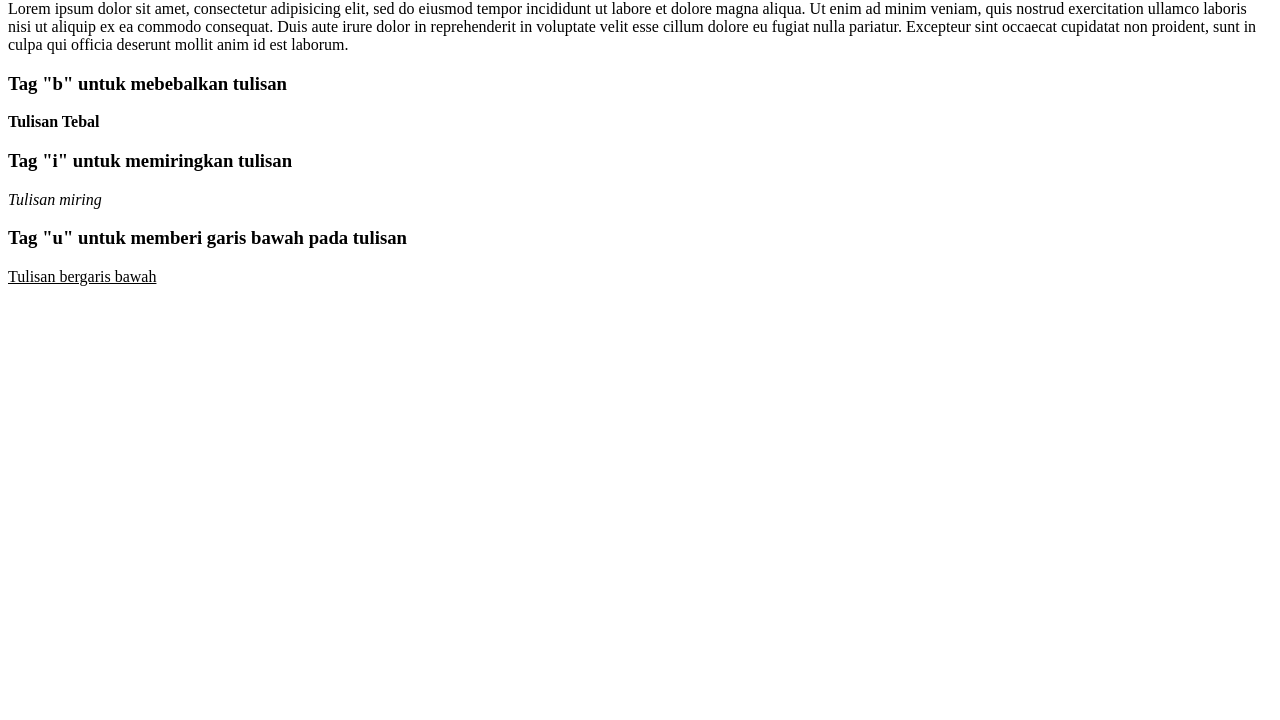
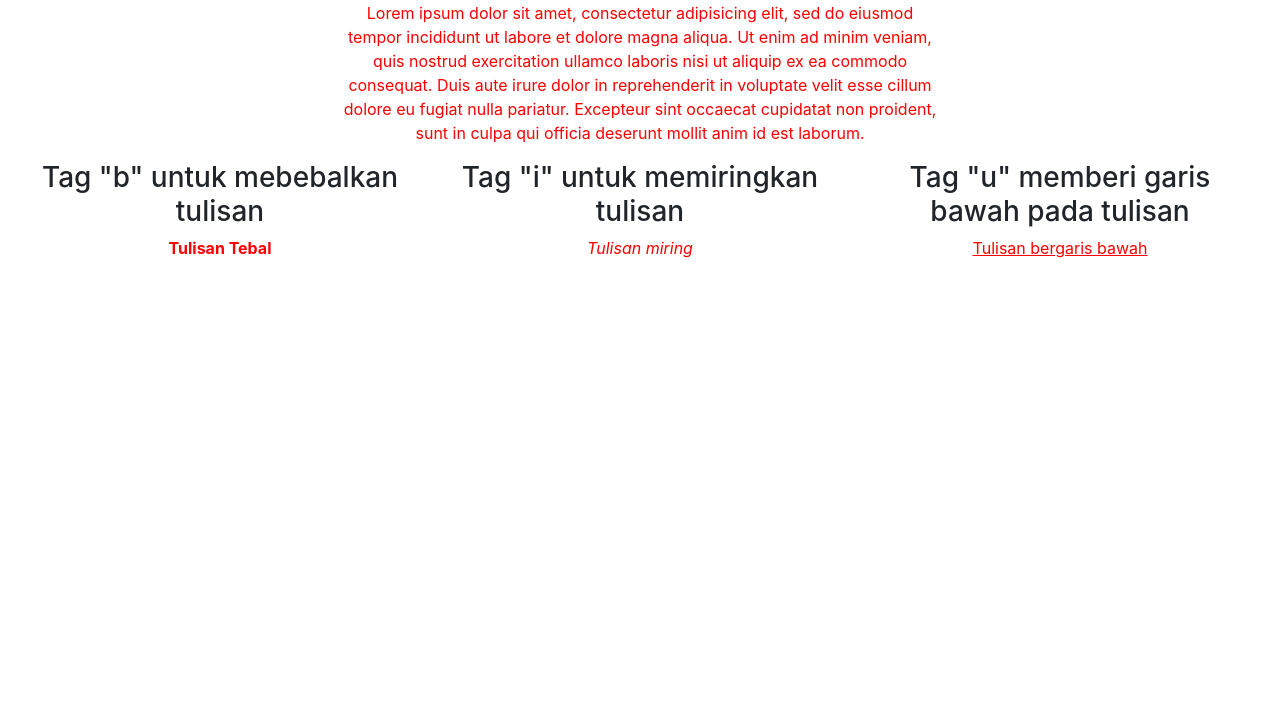
Before and after one commit to yxatfu/learnhtml, a plain HTML site: page belajar/index.html in a window 1280 px wide. Shown: the part 80-800 px from the top of the page. Drawn offline with nearby package versions, Linux system fonts and the light colour scheme.

Commit message:
Menambahkan framework bootstrap dan membuat file style.css

```diff
--- a/belajar/index.html
+++ b/belajar/index.html
@@ -2,8 +2,13 @@
 <html>
 <head>
 	<title>Learn HTML</title>
+	<link rel="stylesheet" href="https://stackpath.bootstrapcdn.com/bootstrap/4.5.2/css/bootstrap.min.css" integrity="sha384-JcKb8q3iqJ61gNV9KGb8thSsNjpSL0n8PARn9HuZOnIxN0hoP+VmmDGMN5t9UJ0Z" crossorigin="anonymous">
+	<link rel="stylesheet" type="text/css" href="style.css">
 </head>
 <body>
+	<div class="row">
+		<div class="col-sm-3"></div>
+		<div class="col-sm-6" align="center">
 			<h1>Judul Utama</h1>
 			<p>Lorem ipsum dolor sit amet, consectetur adipisicing elit, sed do eiusmod
 			tempor incididunt ut labore et dolore magna aliqua. Ut enim ad minim veniam,
@@ -11,11 +16,27 @@
 			consequat. Duis aute irure dolor in reprehenderit in voluptate velit esse
 			cillum dolore eu fugiat nulla pariatur. Excepteur sint occaecat cupidatat non
 			proident, sunt in culpa qui officia deserunt mollit anim id est laborum.</p>
+		</div>
+		<div class="col-sm-3"></div>
+	</div>
+	<div class="row">
+		<div class="col-sm-4" align="center">
 			<h3>Tag "b" untuk mebebalkan tulisan</h3>
 			<p><b>Tulisan Tebal</b></p>
+		</div>
+		<div class="col-sm-4" align="center">
 			<h3>Tag "i" untuk memiringkan tulisan</h3>
 			<p><i>Tulisan miring</i></p>
-	<h3>Tag "u" untuk memberi garis bawah pada tulisan</h3>
+		</div>
+		<div class="col-sm-4" align="center">
+			<h3>Tag "u" memberi garis bawah pada tulisan</h3>
 			<p><u>Tulisan bergaris bawah</u></p>
+		</div>
+	</div>
+
+
+
+
+
 </body>
 </html>
--- /dev/null
+++ b/belajar/style.css
@@ -0,0 +1,6 @@
+body{
+	margin: 25px;
+}
+p{
+	color: red;
+}
```
Lines whose indentation alone changed are shown as unchanged.
